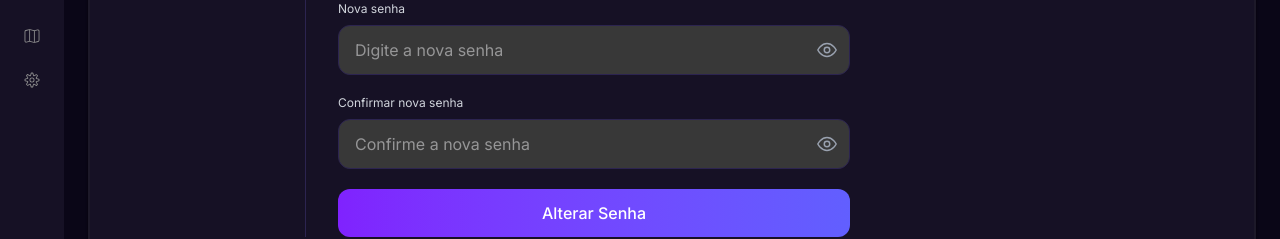
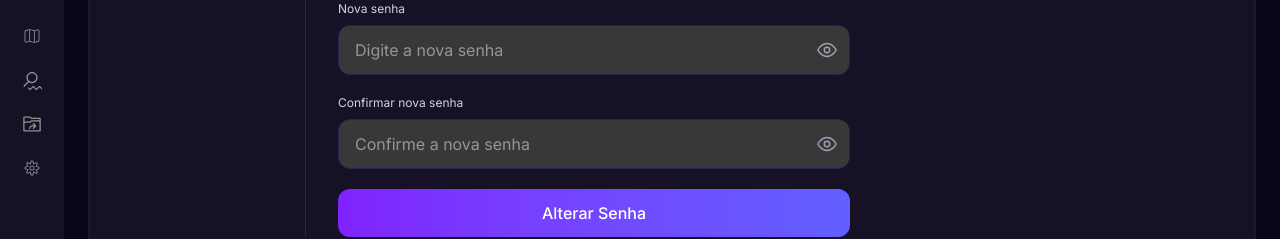
Before and after one commit to hackone-pro/dashboard, a React (Vite) app in the folder frontend/: page /config in a window 1280 px wide. Shown: the part 241-480 px from the top of the page. Built offline with nearby package versions, Linux system fonts and the light colour scheme; sample sign-in values are in the browser's storage.

Commit message:
voltar menu e remoção do wazuhhackone do service

```diff
--- a/frontend/src/componentes/SideBar.tsx
+++ b/frontend/src/componentes/SideBar.tsx
@@ -109,7 +109,7 @@ export default function Sidebar() {
                     </Link>
                 </li>
 
-                {/* <li className={clsx(
+                <li className={clsx(
                     "flex items-center gap-3 hover:text-purple-400 cursor-pointer transition-all duration-300",
                     isOpen ? "justify-start" : "justify-center"
                 )}>
@@ -121,9 +121,9 @@ export default function Sidebar() {
                         <VscSearchFuzzy />
                         {isOpen && <span>Detecção de Vulnerabilidades</span>}
                     </Link>
-                </li> */}
+                </li>
 
-                {/* <li className={clsx(
+                <li className={clsx(
                     "flex items-center gap-3 hover:text-purple-400 cursor-pointer transition-all duration-300",
                     isOpen ? "justify-start" : "justify-center"
                 )}>
@@ -135,7 +135,7 @@ export default function Sidebar() {
                         <VscFileSymlinkDirectory />
                         {isOpen && <span>Integridade de Arquivos</span>}
                     </Link>
-                </li> */}
+                </li>
 
                 <li className={clsx(
                     "flex items-center gap-3 hover:text-purple-400 cursor-pointer transition-all duration-300",
```
Also changed, not shown: 1 other file (tests, documents, lock files or other folders).
